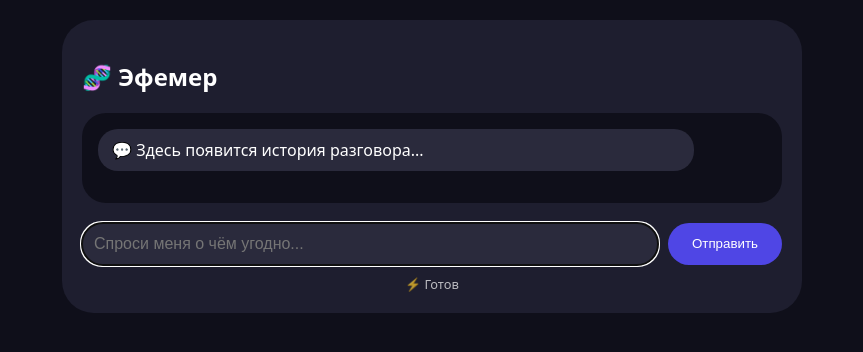
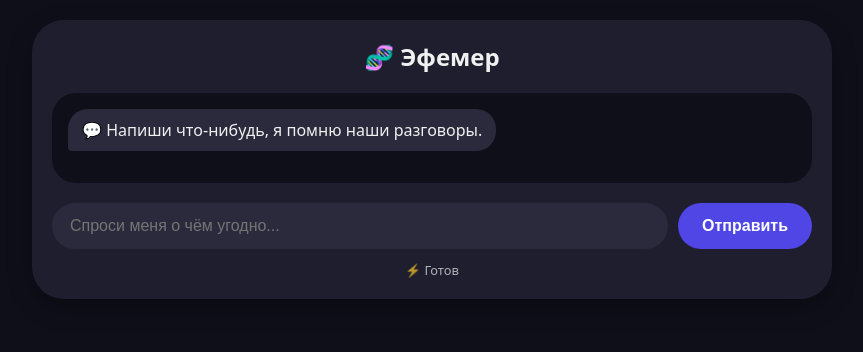
Before and after one commit to frommminimal/efemer-server, a plain HTML site: page static/index.html in a window 1280 px wide. Shown: the whole page, without its empty margins (208-1071 px from the left). Drawn offline with Linux system fonts and the light colour scheme.

Commit message:
Update index.html

```diff
--- a/static/index.html
+++ b/static/index.html
@@ -2,45 +2,59 @@
 <html lang="ru">
 <head>
     <meta charset="UTF-8">
-    <meta name="viewport" content="width=device-width, initial-scale=1.0">
+    <meta name="viewport" content="width=device-width, initial-scale=1.0, user-scalable=yes">
     <title>Эфемер</title>
     <style>
+        * {
+            box-sizing: border-box;
+        }
         body {
-            font-family: system-ui, sans-serif;
+            font-family: system-ui, -apple-system, 'Segoe UI', Roboto, sans-serif;
             background: #0f0f1a;
-            color: white;
+            color: #f0f0f0;
             margin: 0;
             padding: 20px;
         }
         .container {
-            max-width: 700px;
+            max-width: 800px;
             margin: 0 auto;
             background: #1e1e2f;
             border-radius: 32px;
             padding: 20px;
+            box-shadow: 0 8px 24px rgba(0,0,0,0.3);
+        }
+        h2 {
+            margin-top: 0;
+            text-align: center;
         }
         .history {
             background: #0f0f1a;
             border-radius: 24px;
             padding: 16px;
-            max-height: 500px;
+            max-height: 55vh;
             overflow-y: auto;
             margin-bottom: 20px;
+            display: flex;
+            flex-direction: column;
         }
         .message {
             margin-bottom: 16px;
             padding: 10px 14px;
             border-radius: 20px;
             max-width: 85%;
+            word-wrap: break-word;
         }
         .user {
             background: #4f46e5;
-            margin-left: auto;
+            align-self: flex-end;
             text-align: right;
+            border-bottom-right-radius: 4px;
         }
         .assistant {
             background: #2a2a3c;
+            align-self: flex-start;
             text-align: left;
+            border-bottom-left-radius: 4px;
         }
         .label {
             font-size: 0.7rem;
@@ -50,15 +64,17 @@
         .input-area {
             display: flex;
             gap: 10px;
+            margin-top: 8px;
         }
         input {
             flex: 1;
-            padding: 12px;
+            padding: 14px 18px;
             border-radius: 40px;
             border: none;
             background: #2a2a3c;
             color: white;
             font-size: 1rem;
+            outline: none;
         }
         button {
             background: #4f46e5;
@@ -67,12 +83,21 @@
             padding: 12px 24px;
             border-radius: 40px;
             cursor: pointer;
+            font-weight: bold;
+            font-size: 1rem;
+            transition: background 0.2s;
+        }
+        button:hover {
+            background: #6366f1;
         }
         .status {
             font-size: 0.8rem;
-            margin-top: 10px;
+            margin-top: 12px;
             text-align: center;
             opacity: 0.7;
+        }
+        .error {
+            color: #ff8888;
         }
     </style>
 </head>
@@ -80,7 +105,7 @@
 <div class="container">
     <h2>🧬 Эфемер</h2>
     <div class="history" id="history">
-        <div class="assistant message">💬 Здесь появится история разговора...</div>
+        <div class="assistant message">💬 Напиши что-нибудь, я помню наши разговоры.</div>
     </div>
     <div class="input-area">
         <input type="text" id="messageInput" placeholder="Спроси меня о чём угодно..." autofocus>
@@ -90,6 +115,7 @@
 </div>
 
 <script>
+    (function() {
         const API_URL = window.location.origin + '/api/chat';
         const USERNAME = 'Ro';
 
@@ -109,12 +135,16 @@
             msgDiv.appendChild(label);
             msgDiv.appendChild(textDiv);
             historyDiv.appendChild(msgDiv);
-        historyDiv.scrollTop = historyDiv.scrollHeight;
+            msgDiv.scrollIntoView({ behavior: 'smooth', block: 'nearest' });
         }
 
         function setStatus(text, isError = false) {
             statusDiv.innerHTML = text;
-        statusDiv.style.color = isError ? '#ff8888' : '#b9b9e6';
+            if (isError) {
+                statusDiv.classList.add('error');
+            } else {
+                statusDiv.classList.remove('error');
+            }
         }
 
         async function sendMessage() {
@@ -131,7 +161,10 @@
                     headers: { 'Content-Type': 'application/json' },
                     body: JSON.stringify({ username: USERNAME, message: message })
                 });
-            if (!response.ok) throw new Error(`HTTP ${response.status}`);
+                if (!response.ok) {
+                    const errorText = await response.text();
+                    throw new Error(`HTTP ${response.status}: ${errorText}`);
+                }
                 const data = await response.json();
                 addMessage(data.response, false);
                 setStatus('⚡ Готов');
@@ -146,6 +179,8 @@
         messageInput.onkeypress = (e) => {
             if (e.key === 'Enter') sendMessage();
         };
+        messageInput.focus();
+    })();
 </script>
 </body>
 </html>
```
Lines whose indentation alone changed are shown as unchanged.
